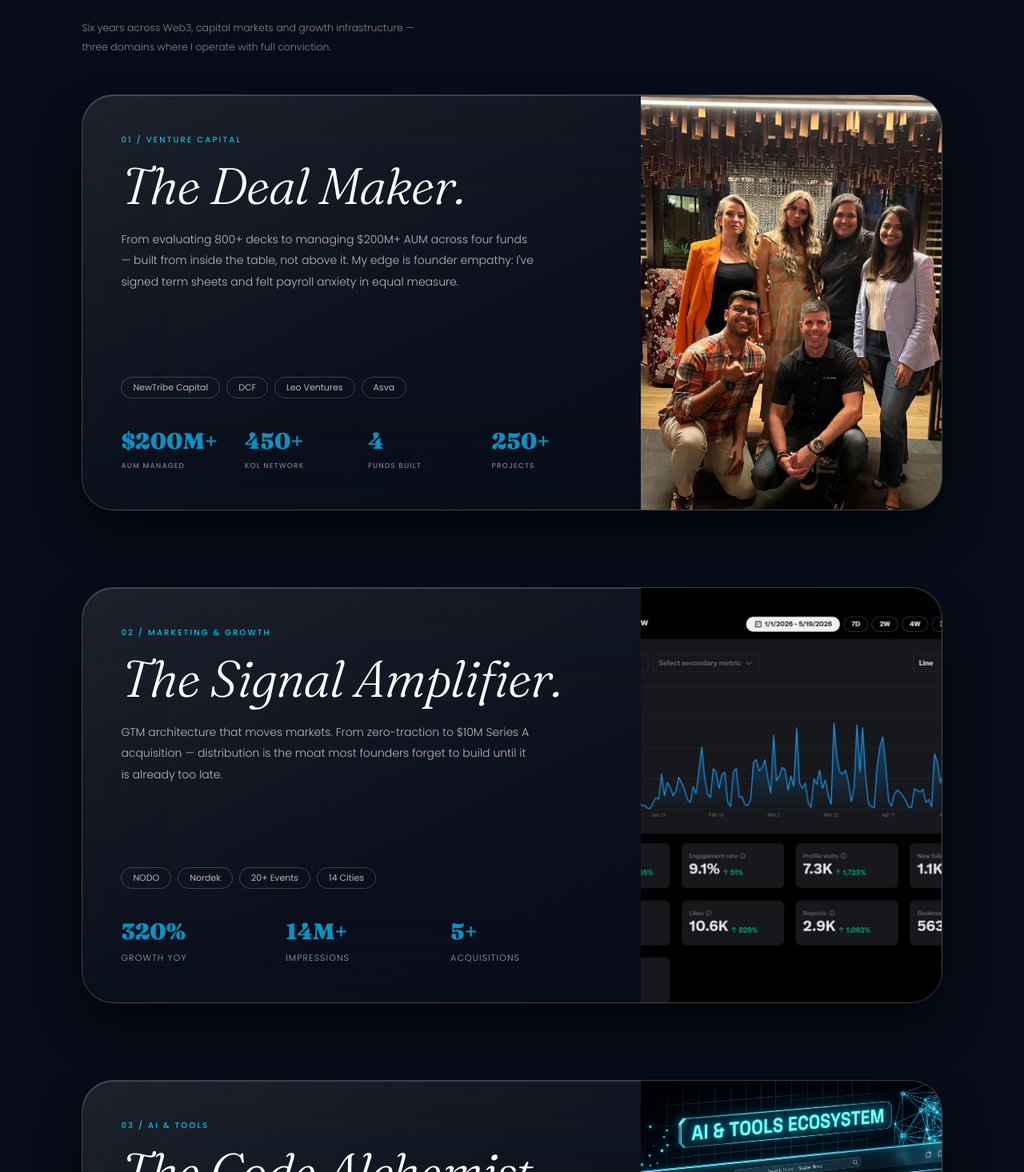
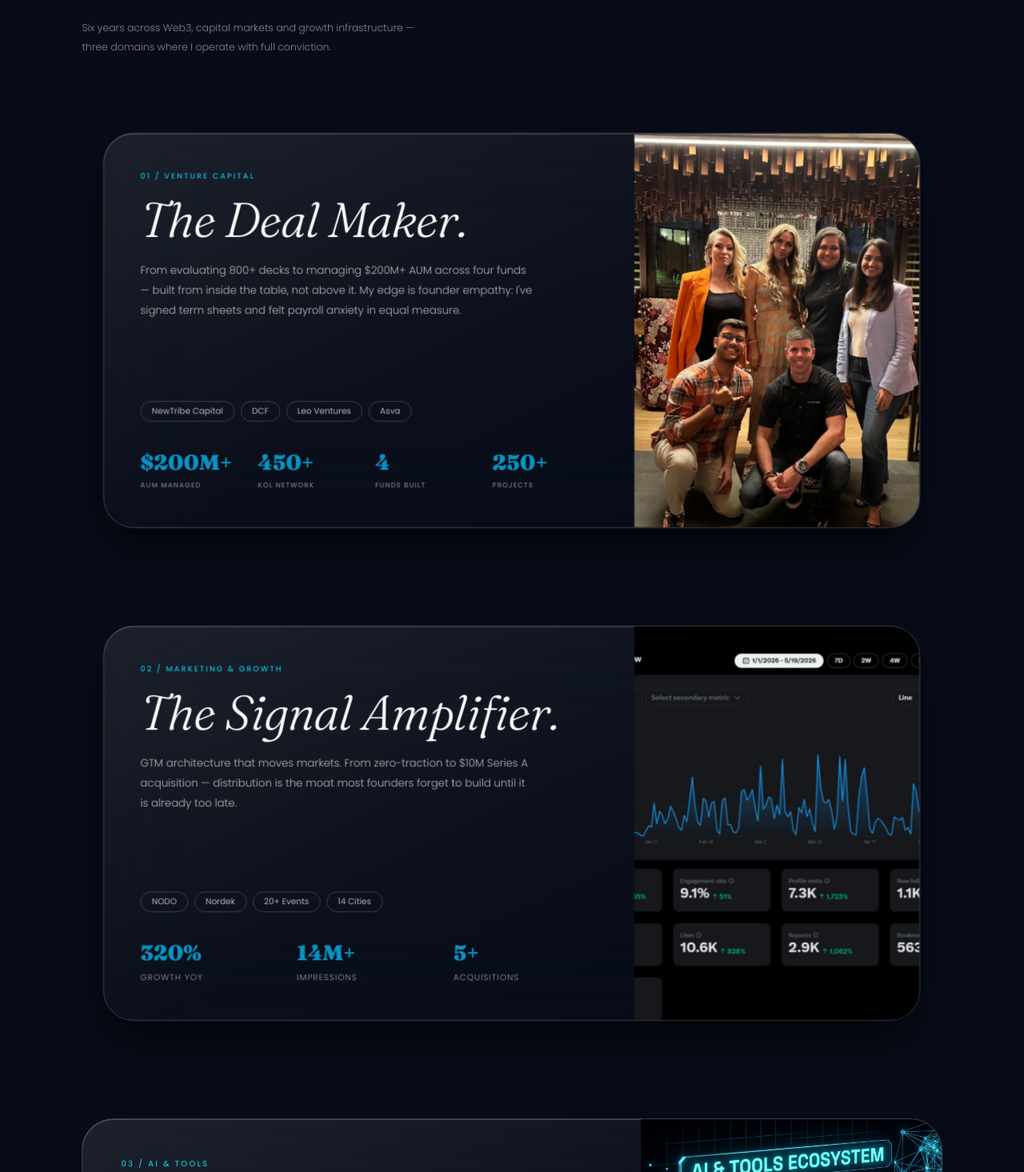
Before and after one commit to Viivek16/portfolio, a React (Vite) app: page / in a window 1280 px wide. Shown: the part 2405-3870 px from the top of the page at 80% size. Built offline with nearby package versions, Linux system fonts and the light colour scheme; a web font is replaced by a local one.

Commit message:
feat(three-pillars): implement card stacking & scaling scroll animations

```diff
--- a/package.json
+++ b/package.json
@@ -14,6 +14,7 @@
     "framer-motion": "^12.38.0",
     "lenis": "^1.3.23",
     "lucide-react": "^1.14.0",
+    "motion": "^12.40.0",
     "react": "^19.2.5",
     "react-dom": "^19.2.5",
     "react-router-dom": "^7.15.0",
--- a/src/components/ThreePillars.jsx
+++ b/src/components/ThreePillars.jsx
@@ -1,10 +1,20 @@
-import React from 'react';
+import React, { useRef } from 'react';
+import { motion, useScroll, useTransform } from 'framer-motion';
 
 const ThreePillars = () => {
+  const containerRef = useRef(null);
+  const { scrollYProgress } = useScroll({
+    target: containerRef,
+    offset: ["start start", "end end"]
+  });
+
+  const scale1 = useTransform(scrollYProgress, [0, 0.3], [1, 0.95]);
+  const scale2 = useTransform(scrollYProgress, [0.3, 0.6], [1, 0.95]);
+
   return (
-    <section className="w-full px-[8vw] py-12">
+    <section className="w-full px-[8vw] py-12 pb-[50vh]" ref={containerRef}>
       {/* 1. TITLE */}
-      <div className="pb-12 w-full">
+      <div className="sticky top-[10vh] z-50 mb-12 pb-12 w-full">
         <p style={{ fontFamily: 'Poppins, sans-serif', fontWeight: 500, fontSize: '9.5px', letterSpacing: '0.24em', color: '#0AC4E0', marginBottom: '12px' }}>
           — THREE PILLARS
         </p>
@@ -20,7 +30,10 @@ const ThreePillars = () => {
       <div className="flex flex-col gap-12 w-full">
 
         {/* Card 1 */}
-        <div className="w-full min-h-[65vh] rounded-[2.5rem] bg-gradient-to-br from-white/[0.09] via-white/[0.02] to-transparent backdrop-blur-3xl border border-white/20 shadow-[0_30px_60px_-15px_rgba(0,0,0,0.8),inset_0_1px_1px_rgba(255,255,255,0.2)] overflow-hidden flex flex-col md:flex-row mb-12 transition-all duration-300 hover:border-white/25 hover:shadow-[0_12px_48px_rgba(0,0,0,0.6)]">
+        <motion.div
+          className="w-full min-h-[65vh] rounded-[2.5rem] bg-gradient-to-br from-white/[0.09] via-white/[0.02] to-transparent backdrop-blur-3xl border border-white/20 shadow-[0_30px_60px_-15px_rgba(0,0,0,0.8),inset_0_1px_1px_rgba(255,255,255,0.2)] overflow-hidden flex flex-col md:flex-row mb-12 transition-all duration-300 hover:border-white/25 hover:shadow-[0_12px_48px_rgba(0,0,0,0.6)] sticky top-[22vh] z-10 origin-top"
+          style={{ scale: scale1 }}
+        >
           {/* Left Column (Text & Stats) - PADDING GOES HERE */}
           <div className="w-full md:w-[65%] p-8 md:p-12 flex flex-col justify-between">
             <div>
@@ -66,10 +79,13 @@ const ThreePillars = () => {
               }}
             />
           </div>
-        </div>
+        </motion.div>
 
         {/* Card 2 */}
-        <div className="w-full min-h-[65vh] rounded-[2.5rem] bg-gradient-to-br from-white/[0.09] via-white/[0.02] to-transparent backdrop-blur-3xl border border-white/20 shadow-[0_30px_60px_-15px_rgba(0,0,0,0.8),inset_0_1px_1px_rgba(255,255,255,0.2)] overflow-hidden flex flex-col md:flex-row mb-12 transition-all duration-300 hover:border-white/25 hover:shadow-[0_12px_48px_rgba(0,0,0,0.6)]">
+        <motion.div
+          className="w-full min-h-[65vh] rounded-[2.5rem] bg-gradient-to-br from-white/[0.09] via-white/[0.02] to-transparent backdrop-blur-3xl border border-white/20 shadow-[0_30px_60px_-15px_rgba(0,0,0,0.8),inset_0_1px_1px_rgba(255,255,255,0.2)] overflow-hidden flex flex-col md:flex-row mb-12 transition-all duration-300 hover:border-white/25 hover:shadow-[0_12px_48px_rgba(0,0,0,0.6)] sticky top-[26vh] z-20 origin-top"
+          style={{ scale: scale2 }}
+        >
           {/* Left Column (Text & Stats) - PADDING GOES HERE */}
           <div className="w-full md:w-[65%] p-8 md:p-12 flex flex-col justify-between">
             <div>
@@ -115,10 +131,12 @@ const ThreePillars = () => {
               }}
             />
           </div>
-        </div>
+        </motion.div>
 
         {/* Card 3 */}
-        <div className="w-full min-h-[65vh] rounded-[2.5rem] bg-gradient-to-br from-white/[0.09] via-white/[0.02] to-transparent backdrop-blur-3xl border border-white/20 shadow-[0_30px_60px_-15px_rgba(0,0,0,0.8),inset_0_1px_1px_rgba(255,255,255,0.2)] overflow-hidden flex flex-col md:flex-row mb-12 transition-all duration-300 hover:border-white/25 hover:shadow-[0_12px_48px_rgba(0,0,0,0.6)]">
+        <motion.div
+          className="w-full min-h-[65vh] rounded-[2.5rem] bg-gradient-to-br from-white/[0.09] via-white/[0.02] to-transparent backdrop-blur-3xl border border-white/20 shadow-[0_30px_60px_-15px_rgba(0,0,0,0.8),inset_0_1px_1px_rgba(255,255,255,0.2)] overflow-hidden flex flex-col md:flex-row mb-12 transition-all duration-300 hover:border-white/25 hover:shadow-[0_12px_48px_rgba(0,0,0,0.6)] sticky top-[30vh] z-30 origin-top"
+        >
           {/* Left Column (Text & Stats) - PADDING GOES HERE */}
           <div className="w-full md:w-[65%] p-8 md:p-12 flex flex-col justify-between">
             <div>
@@ -164,7 +182,7 @@ const ThreePillars = () => {
               }}
             />
           </div>
-        </div>
+        </motion.div>
 
       </div>
     </section>
```
Also changed, not shown: 1 other file (tests, documents, lock files or other folders).
